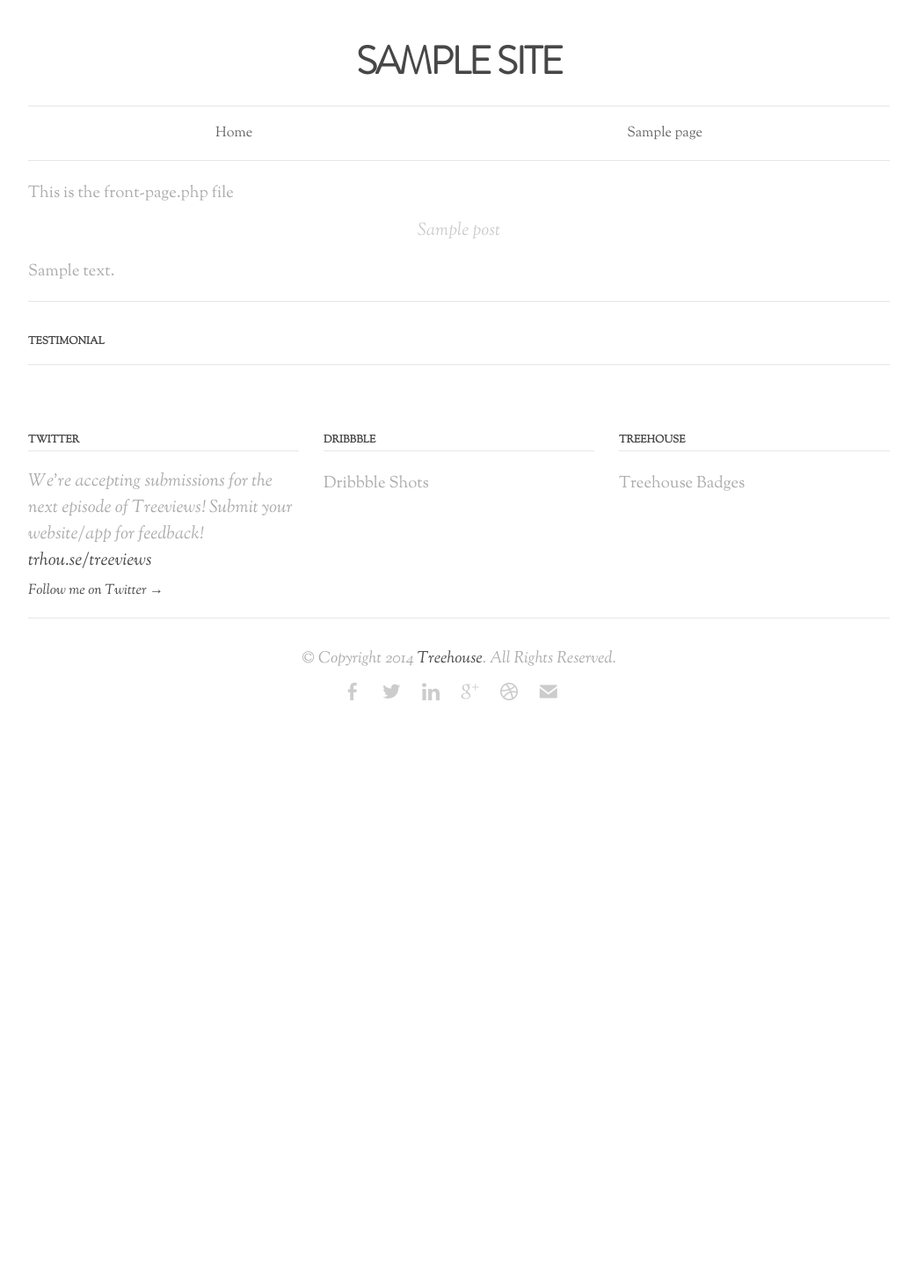
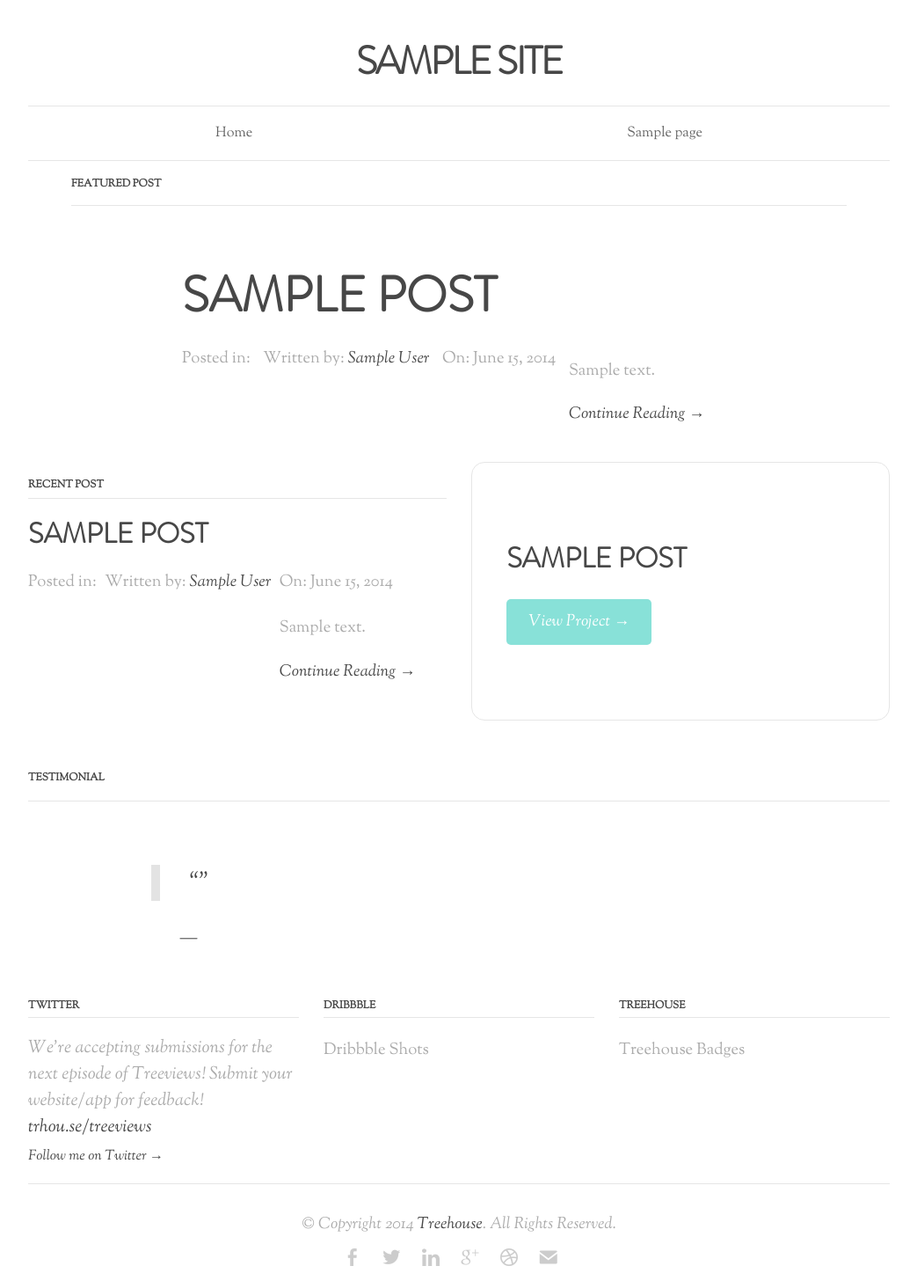
Before and after one commit to thejoseplatero/joseplatero, a WordPress theme: the page made by wp-content/themes/wp-joseplatero-theme/front-page.php in a window 1280 px wide. Shown: the whole page at 88% size, without its empty margins (118-1161 px from the left). Before the commit the page ends 821 px from the top, so only its background shows below. Run offline with PHP 8.4 and a stand-in for WordPress, Linux system fonts and the light colour scheme; the site name, menu and one post (Sample post) are stand-ins, and other content is empty; some web fonts are replaced.

Commit message:
front page project dynamic

```diff
--- /dev/null
+++ b/wp-content/themes/wp-joseplatero-theme/content-work.php
@@ -0,0 +1,19 @@
+
+    <div class="grid_6 spotlight project" style="background-color: <?php the_field('background_color')?>">
+      <a href="<?php the_permalink();?>">
+        <img src="<?php the_field('home_page_slider_image');?>" alt="">
+      </a>
+      <h4>
+        <a href="<?php the_permalink();?>">
+          <?php the_title(); ?>
+        </a>
+      </h4>
+
+      <?php the_field('description'); ?>
+
+      <p>
+        <a class="btn blue"  href="<?php the_permalink();?>" style="background-color: <?php the_field('button-color')?>">
+          View Project &rarr;
+        </a>
+      <p>
+    </div>
--- a/wp-content/themes/wp-joseplatero-theme/front-page.php
+++ b/wp-content/themes/wp-joseplatero-theme/front-page.php
@@ -1,17 +1,83 @@
 <?php get_header(); ?>
 
-<p>This is the front-page.php file</p>
+<div class="container clearfix">
+  <div class="grid_12 omega">
+    <h5>Featured Post</h5>
+    <?php
 
-<?php if ( have_posts() ) : while ( have_posts() ) : the_post(); ?>
+      $args = array(
+        'post_type' => 'post',
+        'category_name' => 'featured',
+        'posts_per_page' => 1
 
-  <h2><?php the_title(); ?></h2>
-  <?php the_content(); ?>
-  <hr>
+      );
 
-<?php endwhile; else: ?>
-  <p>There are no posts or pages</p>
-<?php endif; ?>
+      $the_query = new WP_Query( $args );
 
-  <?php get_template_part('content', 'testimonials') ?>
+     ?>
+
+      <?php if ( have_posts() ) : while ( $the_query->have_posts() ) : $the_query->the_post(); ?>
+
+  </div>
+
+
+
+
+  <div class="push_2 grid_10 omega clearfix">
+    <article>
+
+   <?php get_template_part('content', 'post') ?>
+
+     </article>
+  </div>
+  <?php endwhile; endif; ?>
+
+</div>
+
+<div class="grid_12 omega clearfix">
+    <div class="grid_6 recent-post">
+      <article>
+        <h5>Recent Post</h5>
+
+        <?php
+
+          $args = array(
+            'post_type' => 'post',
+            'cat' => -1,
+            'posts_per_page' => 1
+
+          );
+
+          $the_query = new WP_Query( $args );
+
+         ?>
+
+          <?php if ( have_posts() ) : while ( $the_query->have_posts() ) : $the_query->the_post(); ?>
+           <?php get_template_part('content', 'post'); ?>
+        <?php endwhile; endif; ?>
+
+      </article>
+    </div>
+
+
+     <?php
+
+        $args = array(
+          'post_type' => 'work'
+          );
+
+        $the_query = new WP_Query( $args );
+       ?>
+
+      <?php if ( have_posts() ) : while ( $the_query->have_posts() ) : $the_query->the_post(); ?>
+        <?php get_template_part('content', 'work'); ?>
+
+
+      <?php endwhile; endif; ?>
+
+</div>
+
+
+  <?php get_template_part('content', 'testimonials'); ?>
 
 <?php get_footer(); ?>
--- a/wp-content/themes/wp-joseplatero-theme/style.css
+++ b/wp-content/themes/wp-joseplatero-theme/style.css
@@ -167,6 +167,7 @@
  	color: #000;
  }
 
+ .recent-post h3,
  h3#comments,
  #respond h3,
  h4 {
```
Also changed, not shown: wp-content/themes/wp-joseplatero-theme/work.php (+2 -21 lines).
